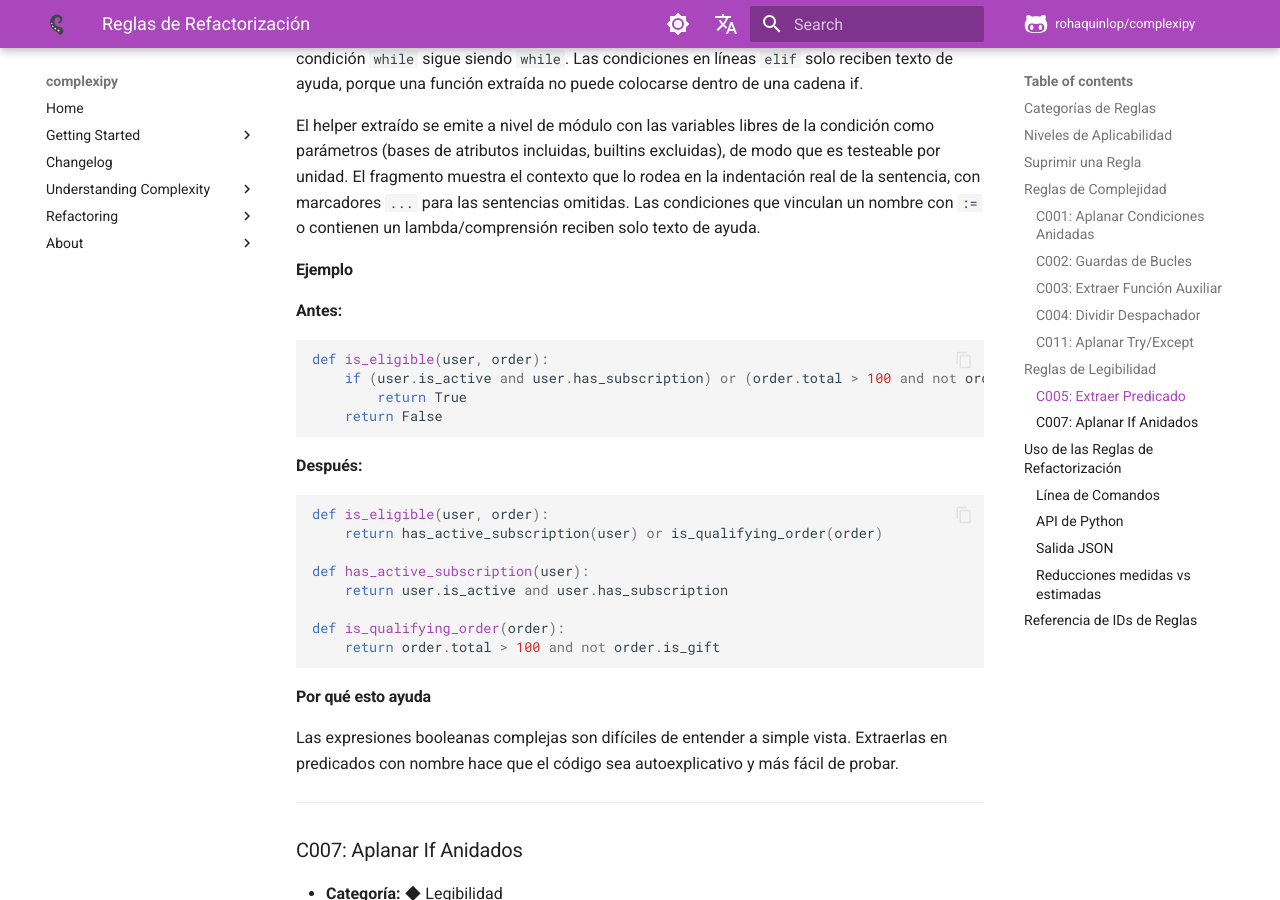
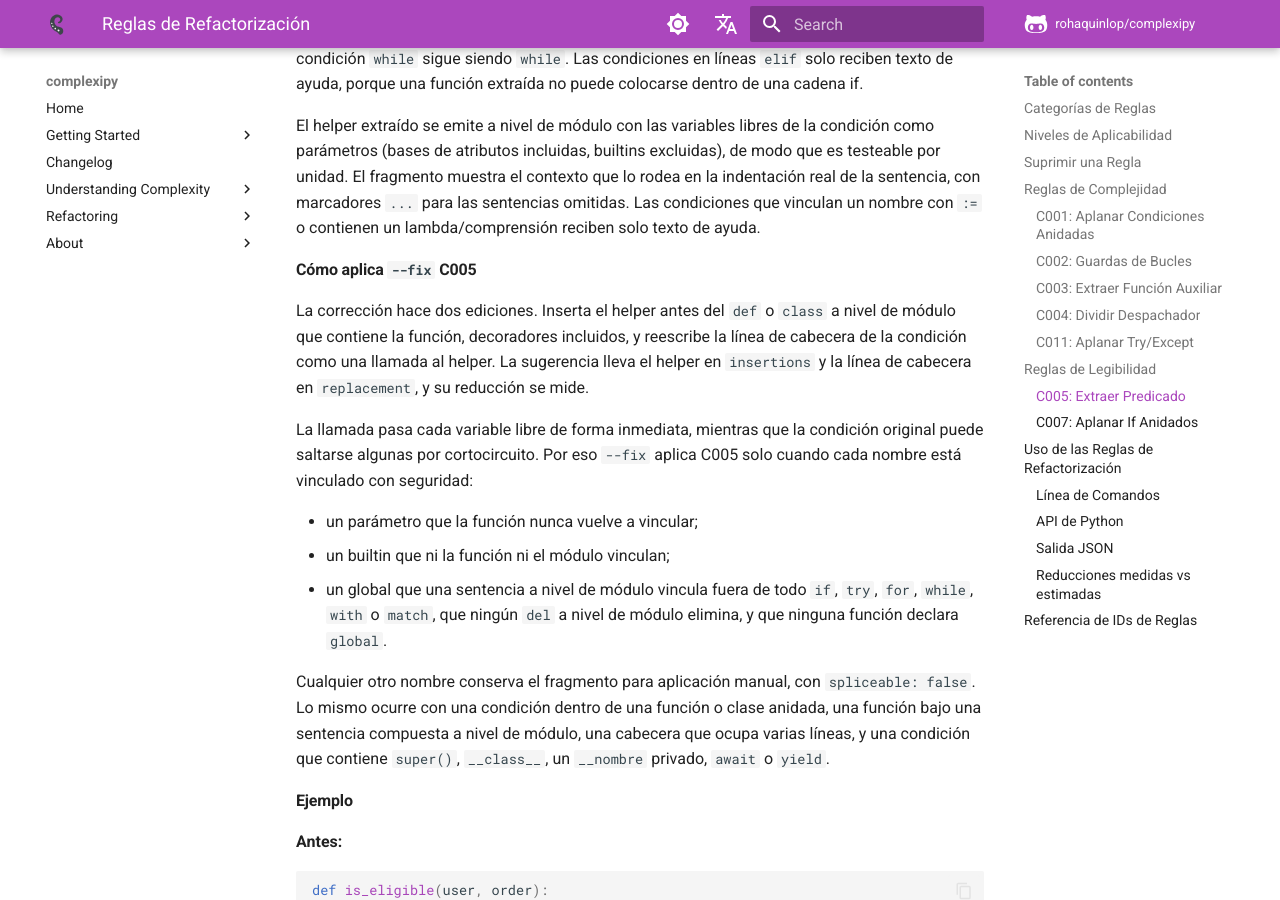
Before and after one commit to rohaquinlop/complexipy, an MkDocs documentation site: the page built from docs/es/refactoring-rules.md, in a window 1280 px wide and 900 px high, scrolled down 8071 px. Built offline with MkDocs 1.6.1 and Material for MkDocs 9.7.7, drawn with Linux system fonts in a browser that asks for light colours; comment, search, counter and statistics services are not loaded; some of the changed text lies outside the part shown.

```diff
--- a/docs/es/refactoring-rules.md
+++ b/docs/es/refactoring-rules.md
@@ -25,7 +25,7 @@ El nivel decide cómo una herramienta puede aplicar la sugerencia:
 
 Hoy ninguna regla usa **Necesita revisión**. El nivel queda reservado para una sugerencia que suele ser correcta pero cambia el comportamiento en una forma de entrada conocida, y una regla solo puede usarlo con pruebas para cada forma de fallo conocida.
 
-`--fix` aplica una sugerencia solo en **Seguro de aplicar** y solo cuando el reemplazo es un empalme fiel. C005 es seguro de aplicar, pero su reemplazo contiene un cuerpo de marcador de posición y necesita una segunda edición en la llamada, así que `--fix` lo salta y la sugerencia queda para aplicación manual.
+`--fix` aplica una sugerencia solo en **Seguro de aplicar** y solo cuando el reemplazo es un empalme fiel. C005 es un empalme solo cuando cada nombre que lee su condición conserva su valor dentro de un helper a nivel de módulo (ver [Cómo aplica `--fix` C005](#como-aplica-fix-c005)); si no, su sugerencia queda para aplicación manual.
 
 ## Suprimir una Regla
 
@@ -349,6 +349,18 @@ La sugerencia conserva la palabra clave de la sentencia: una condición `if` sig
 
 El helper extraído se emite a nivel de módulo con las variables libres de la condición como parámetros (bases de atributos incluidas, builtins excluidas), de modo que es testeable por unidad. El fragmento muestra el contexto que lo rodea en la indentación real de la sentencia, con marcadores `...` para las sentencias omitidas. Las condiciones que vinculan un nombre con `:=` o contienen un lambda/comprensión reciben solo texto de ayuda.
 
+#### Cómo aplica `--fix` C005
+
+La corrección hace dos ediciones. Inserta el helper antes del `def` o `class` a nivel de módulo que contiene la función, decoradores incluidos, y reescribe la línea de cabecera de la condición como una llamada al helper. La sugerencia lleva el helper en `insertions` y la línea de cabecera en `replacement`, y su reducción se mide.
+
+La llamada pasa cada variable libre de forma inmediata, mientras que la condición original puede saltarse algunas por cortocircuito. Por eso `--fix` aplica C005 solo cuando cada nombre está vinculado con seguridad:
+
+- un parámetro que la función nunca vuelve a vincular;
+- un builtin que ni la función ni el módulo vinculan;
+- un global que una sentencia a nivel de módulo vincula fuera de todo `if`, `try`, `for`, `while`, `with` o `match`, que ningún `del` a nivel de módulo elimina, y que ninguna función declara `global`.
+
+Cualquier otro nombre conserva el fragmento para aplicación manual, con `spliceable: false`. Lo mismo ocurre con una condición dentro de una función o clase anidada, una función bajo una sentencia compuesta a nivel de módulo, una cabecera que ocupa varias líneas, y una condición que contiene `super()`, `__class__`, un `__nombre` privado, `await` o `yield`.
+
 #### Ejemplo
 
 **Antes:**
@@ -487,6 +499,7 @@ La salida JSON incluye todos los metadatos de las reglas para consumo programát
     "replacement": "    if data and data.is_valid():\n        return process(data)",
     "applicability": "MachineApplicable",
     "spliceable": true,
+    "insertions": [],
     "description": "Merge nested conditions into `if data and data.is_valid():`"
   },
   "help": null,
```
Also changed, not shown: docs/api-reference.md (+6 -1 lines), docs/es/api-reference.md (+6 -1 lines), docs/es/usage-guide.md (+1 -1 lines), docs/refactoring-rules.md (+14 -1 lines), docs/usage-guide.md (+1 -1 lines).
